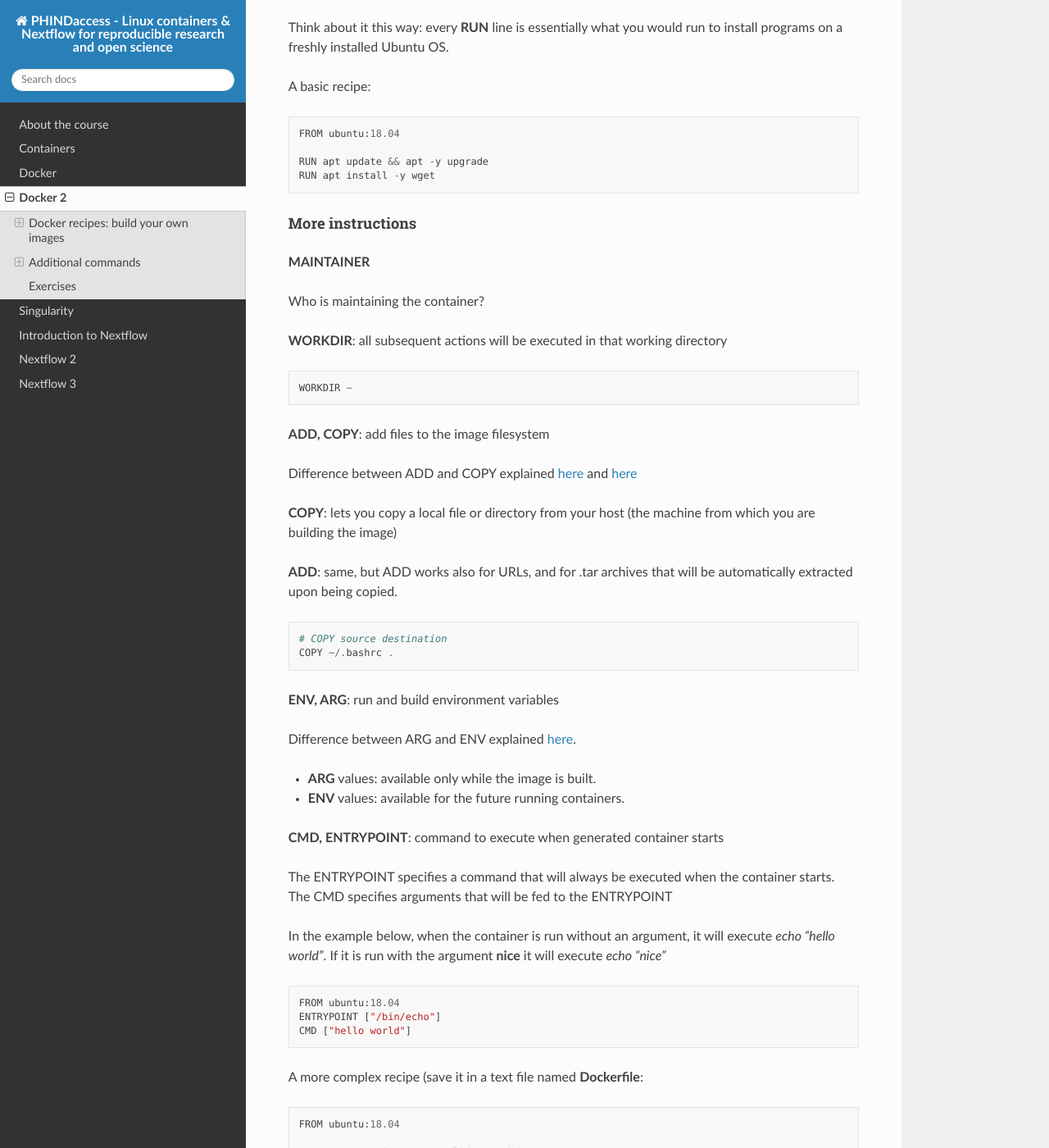
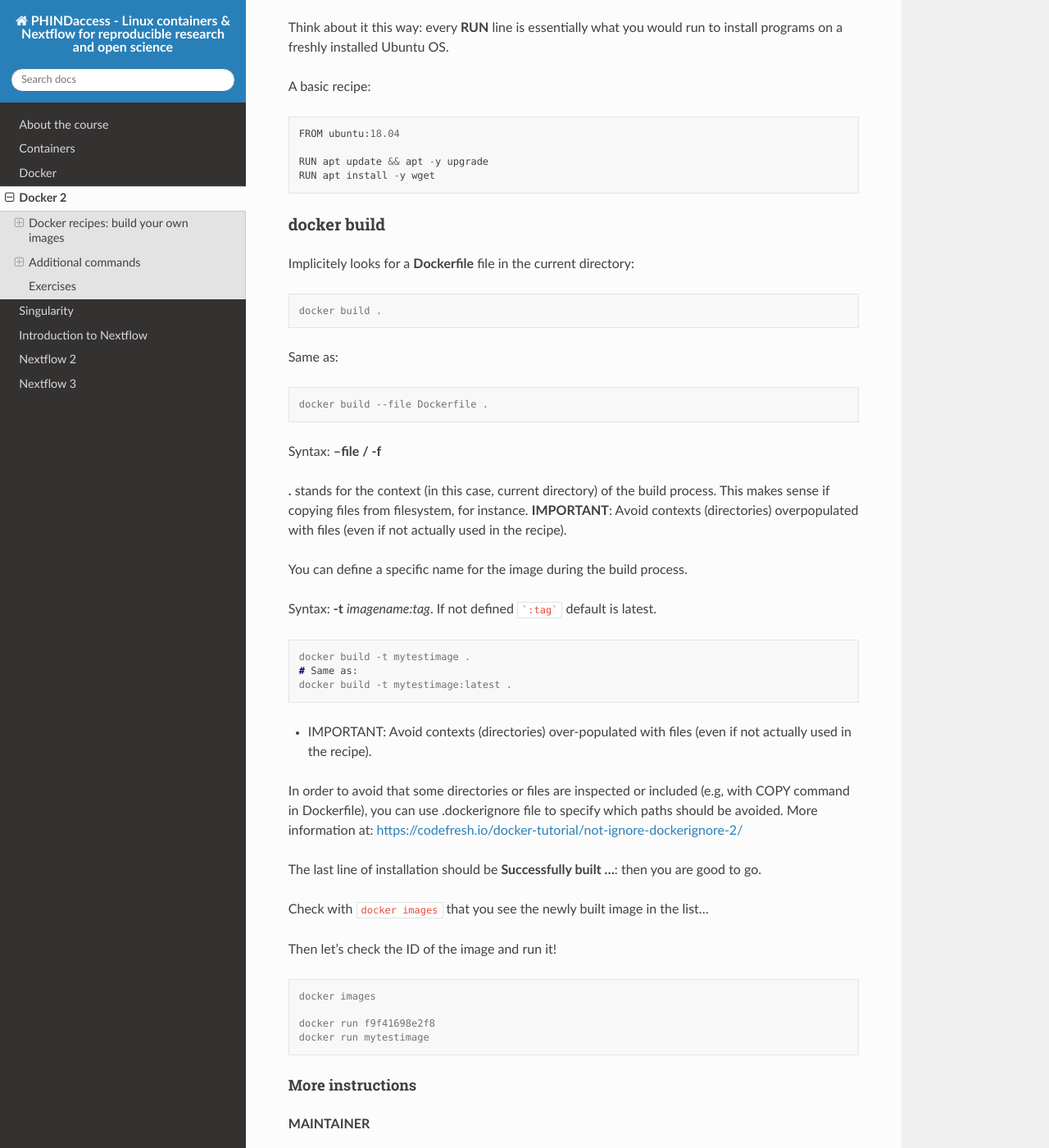
Before and after one commit to biocorecrg/CoursesCRG_Containers_Nextflow_May_2022, a Sphinx documentation site: the page built from docs/docker_2.rst, in a window 1280 px wide and 1400 px high, scrolled down 1477 px. Shown: the whole window at 82% size. Built offline with Sphinx 7.4.7 and the Read the Docs theme 2.0.0, drawn with Linux system fonts in a browser that asks for light colours; some of the changed text lies outside the part shown.

Commit message:
more stuff

````diff
--- a/docs/docker_2.rst
+++ b/docs/docker_2.rst
@@ -97,6 +97,54 @@
   RUN apt update && apt -y upgrade
   RUN apt install -y wget
 
+docker build
+------------
+
+Implicitely looks for a **Dockerfile** file in the current directory:
+
+.. code-block:: console
+
+  docker build .
+
+Same as:
+
+.. code-block:: console
+
+  docker build --file Dockerfile .
+
+
+Syntax: **--file / -f**
+
+**.** stands for the context (in this case, current directory) of the build process. This makes sense if copying files from filesystem, for instance. **IMPORTANT**: Avoid contexts (directories) overpopulated with files (even if not actually used in the recipe).
+
+You can define a specific name for the image during the build process.
+
+Syntax: **-t** *imagename:tag*. If not defined ```:tag``` default is latest.
+
+.. code-block:: console
+
+  docker build -t mytestimage .
+  # Same as:
+  docker build -t mytestimage:latest .
+
+
+* IMPORTANT: Avoid contexts (directories) over-populated with files (even if not actually used in the recipe).
+In order to avoid that some directories or files are inspected or included (e.g, with COPY command in Dockerfile), you can use .dockerignore file to specify which paths should be avoided. More information at: https://codefresh.io/docker-tutorial/not-ignore-dockerignore-2/
+
+
+The last line of installation should be **Successfully built ...**: then you are good to go.
+
+Check with ``docker images`` that you see the newly built image in the list...
+
+Then let's check the ID of the image and run it!
+
+.. code-block:: console
+
+  docker images
+
+  docker run f9f41698e2f8
+  docker run mytestimage
+
 
 More instructions
 *****************
@@ -135,15 +183,37 @@
 
 Difference between ARG and ENV explained `here <https://vsupalov.com/docker-arg-vs-env/>`__.
 
-
 * **ARG** values: available only while the image is built.
 * **ENV** values: available for the future running containers.
+
+With a default value
+
+.. code-block::
+
+  ARG UbuntuVersion=18.04
+
+  FROM ubuntu:${UbuntuVersion}
+
+
+Without a default value (i.e. the user is expected to provide it upon building)
+
+.. code-block::
+
+  ARG UbuntuVersion
+
+  FROM ubuntu:${UbuntuVersion}
+
+
+Provide a value for UbuntuVersion as you build the image with --build-arg:
+
+.. code-block::
+
+  docker build --build-arg UbuntuVersion=20.04 .
 
 
 **CMD, ENTRYPOINT**: command to execute when generated container starts
 
 The ENTRYPOINT specifies a command that will always be executed when the container starts. The CMD specifies arguments that will be fed to the ENTRYPOINT
-
 
 In the example below, when the container is run without an argument, it will execute `echo "hello world"`.
 If it is run with the argument **nice** it will execute `echo "nice"`
@@ -172,53 +242,11 @@
   CMD ["https://cdn.wp.nginx.com/wp-content/uploads/2016/07/docker-swarm-hero2.png"]
 
 
-docker build
-------------
-
-Implicitely looks for a **Dockerfile** file in the current directory:
-
-.. code-block:: console
-
-  docker build .
-
-Same as:
-
-.. code-block:: console
-
-  docker build --file Dockerfile .
-
-
-Syntax: **--file / -f**
-
-**.** stands for the context (in this case, current directory) of the build process. This makes sense if copying files from filesystem, for instance. **IMPORTANT**: Avoid contexts (directories) overpopulated with files (even if not actually used in the recipe).
-
-You can define a specific name for the image during the build process.
-
-Syntax: **-t** *imagename:tag*. If not defined ```:tag``` default is latest.
-
-.. code-block:: console
-
-  docker build -t mytestimage .
-
-
-The last line of installation should be **Successfully built ...**: then you are good to go.
-
-Check with ``docker images`` that you see the newly built image in the list...
-
-
-Then let's check the ID of the image and run it!
-
-.. code-block:: console
-
-  docker images
-
-  docker run f9f41698e2f8
-  docker run mytestimage
-
 
 .. code-block:: console
 
   docker run f9f41698e2f8 https://cdn-images-1.medium.com/max/1600/1*_NQN6_YnxS29m8vFzWYlEg.png
+
 
 docker tag
 -----------
@@ -335,16 +363,45 @@
 
 Good for long-term reproducibility and for critical production environments:
 
-* **docker save**: Save an image into a tar archive.
 
-* **docker export**: Save a container into a tar archive.
+* **docker save**: Save an image into an image tar archive.
 
-* **docker import**: Import a tar archive into an image.
+* **docker load**: Load an image tar archive to become an image.
+
+* **docker export**: Save a container filesystem into a tar archive.
+
+* **docker import**: Import a filesystem tar archive into an image (you need to specify a target tag).
+
+
+Example dealing with tar images
+-------------------------------
+
+.. code-block:: console
+
+  # Let's save the image in a tar
+  docker save -o random_numbers.tar random_numbers
+
+  # Remove the original image
+  docker rmi random_numbers
+
+  # Check existing images now
+  docker images
+
+  # Recover it
+  docker load < random_numbers.tar
+
+  # Check now images
+  docker images
+
 
 Note about the tar formats
 --------------------------
 
-If you check the tar archives generated thanks to save with the ones using export, you will notice they do not look the same. The former ones ressemble more what you will find in /var/lib/docker (that is where Docker daemon stores its data) and it includes metadata information (so it is not necessary to specify an image tag). On the other hand, tar files generated with export they simply contantain the image filesystem. You lost that way a lot of metadata associated to the original image, such as the tags, but also things such as ENTRYPOINT and CMD instructions.
+* If you check the tar archives generated thanks to **save** with the ones using export, you will notice they do not look the same.
+
+* The former ones ressemble more what you will find in ``/var/lib/docker`` (that is where Docker daemon stores its data) and it includes metadata information (so it is not necessary to specify an image tag).
+
+* On the other hand, tar files generated with **export** they simply contantain the image filesystem. You lost that way a lot of metadata associated to the original image, such as the tags, but also things such as ENTRYPOINT and CMD instructions.
 
 
 Exercises
````
